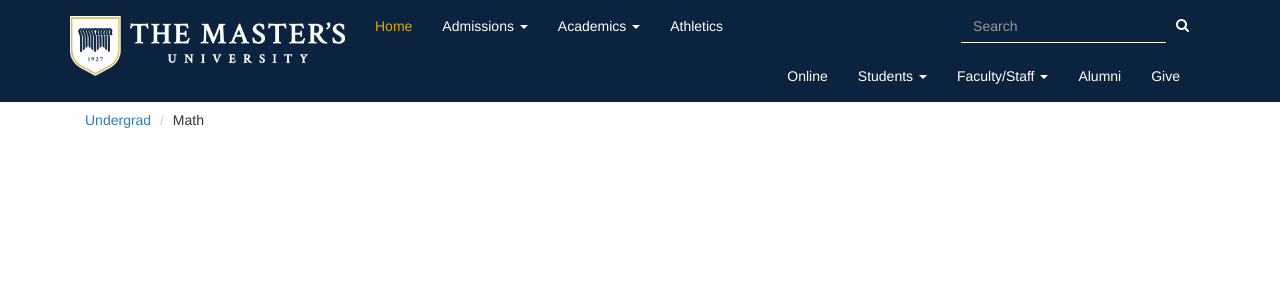
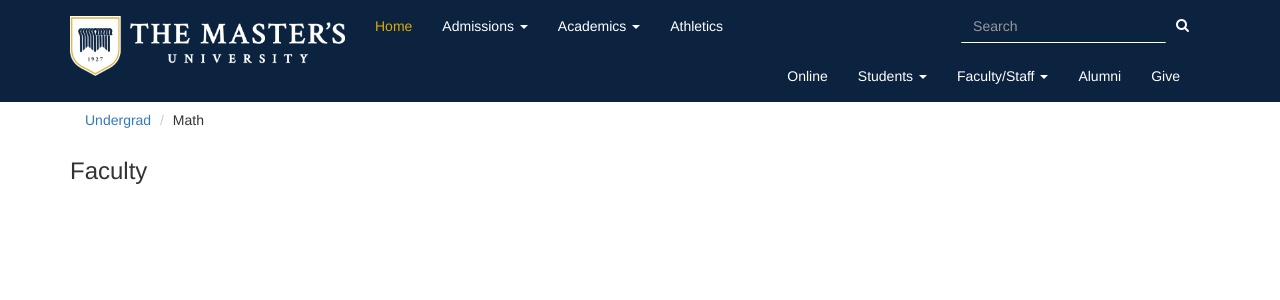
Before and after one commit to gerdums/masters-old, a Jekyll site: the page built from _departments/math.md, in a window 1280 px wide. Shown: the top 300 px of the page. Built offline with Jekyll 4.4.1, drawn with Linux system fonts in a browser that asks for light colours; nearby versions of some CDN libraries.

Commit message:
added faculty to department pages

```diff
--- a/_layouts/undergradmajor.html
+++ b/_layouts/undergradmajor.html
@@ -8,4 +8,14 @@
     <li>{{ page.title }}</li>
   </ol>
   <p>{{ page.description }}</p>
+  <h3>Faculty</h3>
+  <ul>
+      {% for faculty in site.faculty %}
+      {% if faculty.department == page.title %}
+      <li><a href="{{ faculty.url | prepend: site.url }}">{{ faculty.title }}</a></li>
+      {% endif %}
+      {% endfor %}
+  </ul>
+
+
 </div>
```
